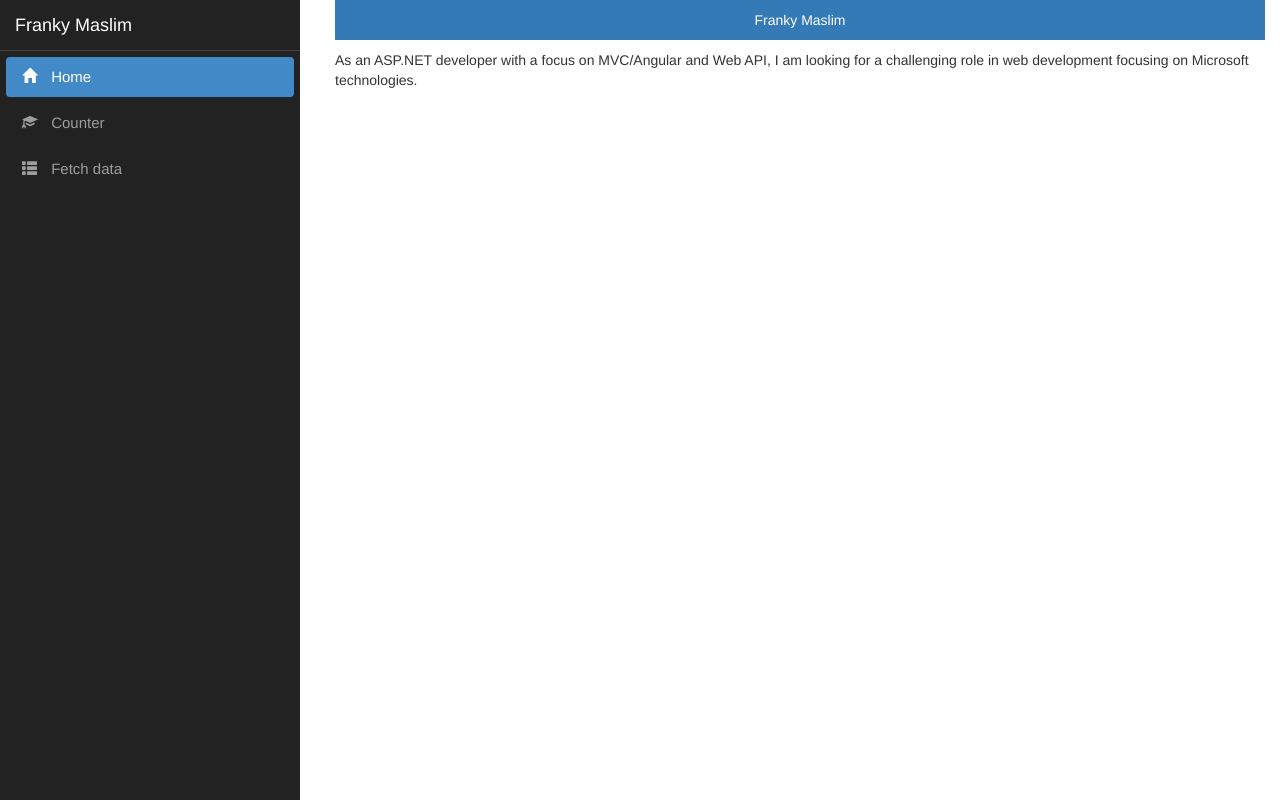
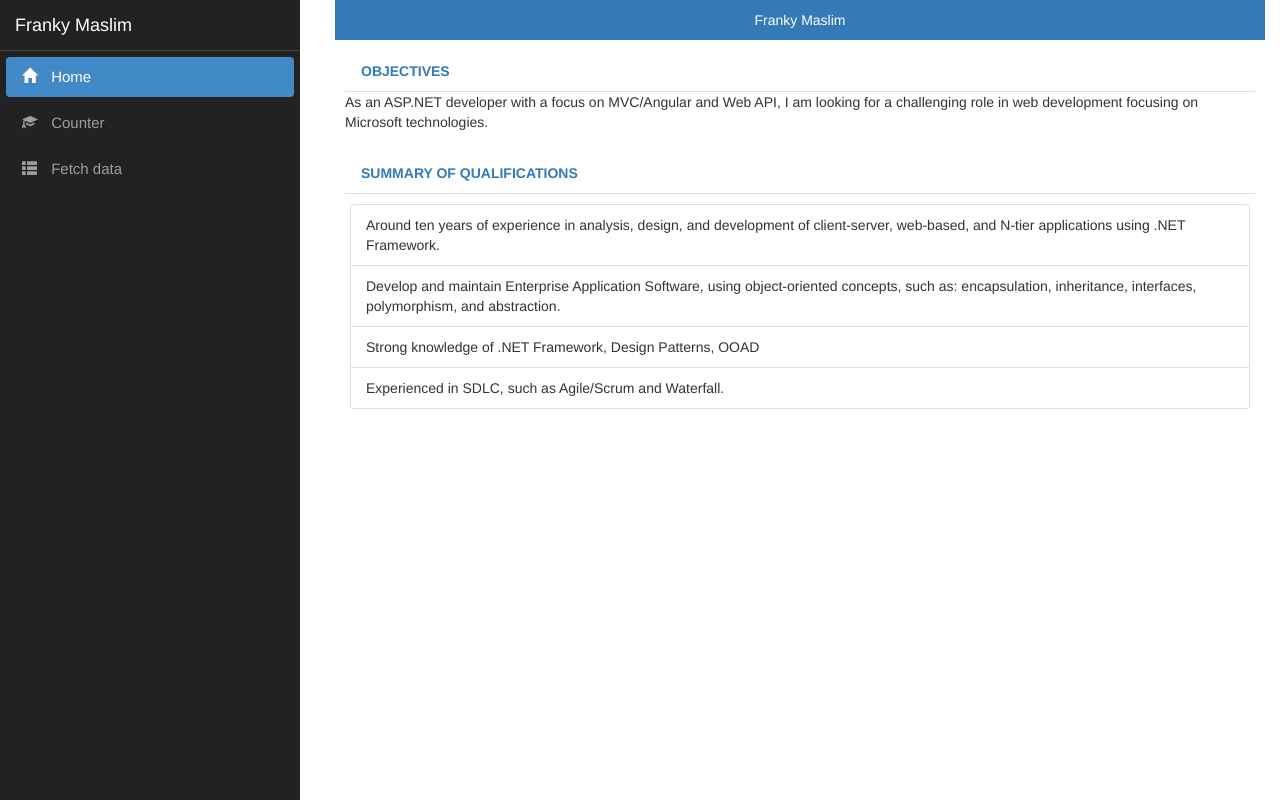
Before and after one commit to fmaslim/FrankyMaslim_Angular, an Angular app in the folder FrankyMaslim/ClientApp/: page / in a window 1280 px wide. Built offline with nearby package versions, Linux system fonts and the light colour scheme.

Commit message:
Added Objectives and some Qualifications

```diff
--- a/FrankyMaslim/ClientApp/src/app/home/home.component.html
+++ b/FrankyMaslim/ClientApp/src/app/home/home.component.html
@@ -1,9 +1,46 @@
 <div id="MainHeader" class="container-fluid text-center p-3 mb-2 bg-primary text-white container-padding">
     Franky Maslim
 </div>
-<div class="container-fluid container-padding">
-    <div class="row">
+
+<!-- OBJECTIVES -->
+<div class="container-fluid">
+    <div class="row container-padding">
+        <ul class="nav nav-tabs">
+            <li class="link-active">
+                <a href="#"><strong>OBJECTIVES</strong></a>
+            </li>
+        </ul>
         As an ASP.NET developer with a focus on MVC/Angular and Web API, I am looking for a challenging role in web development focusing on Microsoft technologies.
+    </div>
+</div>
+
+<!-- SUMMARY OF QUALIFICATIONS -->
+<div class="container-fluid">
+
+    <div class="row container-padding">
+        <ul class="nav nav-tabs">
+            <li class="link-active">
+                <a href="#"><strong>SUMMARY OF QUALIFICATIONS</strong></a>
+            </li>
+        </ul>
+    </div>
+
+    <div>
+        <ul class="list-group">
+            <li class="list-group-item">
+                Around ten years of experience in analysis, design, and development of client-server, web-based, and N-tier applications using .NET Framework.
+            </li>
+            <li class="list-group-item">
+                Develop and maintain Enterprise Application Software, using object-oriented concepts, such as: encapsulation, inheritance, interfaces, polymorphism, and abstraction.
+            </li>
+            <li class="list-group-item">
+                Strong knowledge of .NET Framework, Design Patterns, OOAD
+            </li>
+            <li class="list-group-item">
+                Experienced in SDLC, such as Agile/Scrum and Waterfall.
+            </li>
+        </ul>
+
     </div>
 </div>
 
```
